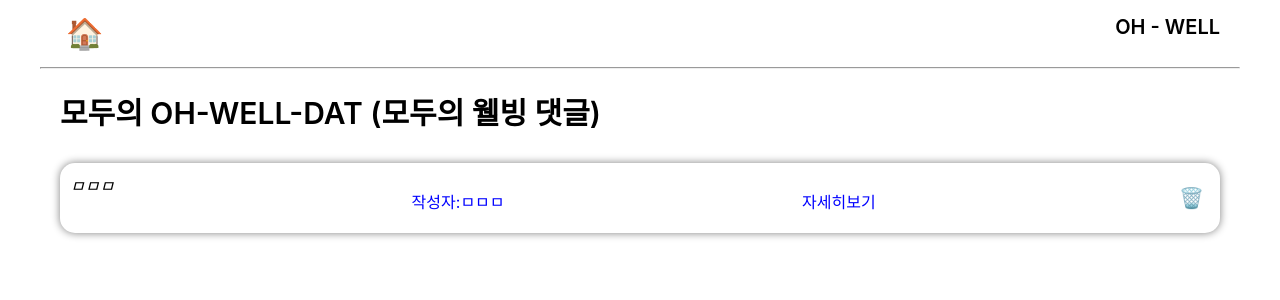
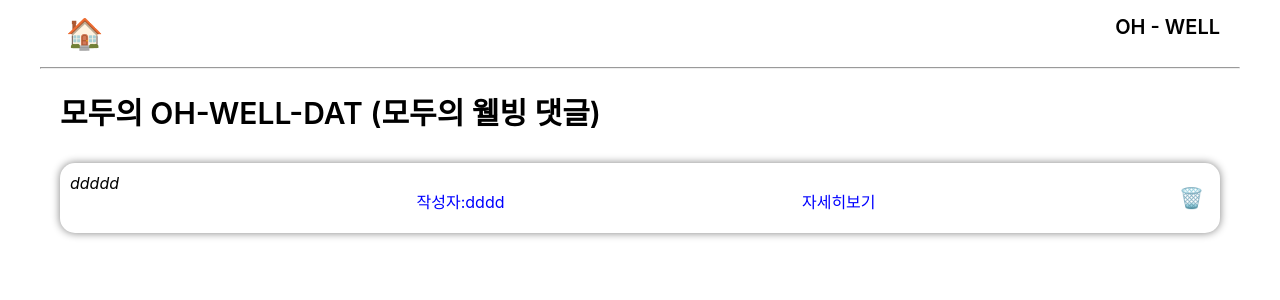
Before and after one commit to wyswhsl21/ohwellbeing, a React (Create React App) app: page /alldat in a window 1280 px wide. Shown: the top 300 px of the page. Built offline with nearby package versions, Linux system fonts and the light colour scheme; data requests are answered from the project's data file.

Commit message:
커밋#1

```diff
--- a/db.json
+++ b/db.json
@@ -1,22 +1,10 @@
 {
   "ohwell": [
     {
-      "id": 1,
-      "title": "ㅁㅁㅁ",
-      "nickname": "ㅁㅁㅁ",
-      "memo": "ㅁㅁㅁㅁ",
-      "dadats": [
-        {
-          "nickname": "안녕",
-          "memo": "asdasd",
-          "id": 3
-        },
-        {
-          "nickname": "ㅌㅌㅌ",
-          "memo": "asdsd",
-          "id": 4
-        }
-      ]
+      "title": "ddddd",
+      "nickname": "dddd",
+      "memo": "ㅇㅇㅇㅇㅇㅇㅋㅋㅋ",
+      "id": 1
     }
   ]
 }
--- a/src/components/moreInfo.jsx
+++ b/src/components/moreInfo.jsx
@@ -12,7 +12,7 @@ const MoreInfo = () => {
   const ohwell = useSelector((state) => state.ohsiks.ohwell);
   const dispatch = useDispatch();
   const [edit, setEdit] = useState(false);
-  const [update, setUpdate] = useState("");
+  const [update, setUpdate] = useState(ohwell.memo);
   console.log(update);
 
   const onClickUpdateHandler = () => {
@@ -21,7 +21,6 @@ const MoreInfo = () => {
     }
     dispatch(__updateOhwells({ ...ohwell, memo: update }));
     setEdit(false);
-    setUpdate("");
   };
 
   useEffect(() => {
--- a/src/mytools/instance.js
+++ b/src/mytools/instance.js
@@ -1,26 +1,23 @@
-import axios from 'axios';
+import axios from "axios";
 
 const instance = axios.create({
-  baseURL: 'http://localhost:3001',
+  baseURL: "http://localhost:3001",
 });
 
 //ohwell instance Api 추가# 사용법 ex)  const data = await ohwellApi.getTodo();
 //사용 하다보면 익숙해질거에요 *^^*
 export const ohwellApi = {
-  getOhwell: () => instance.get('/ohwell'), //각각의 get,post,delete,patch입니다!
+  getOhwell: () => instance.get("/ohwell"), //각각의 get,post,delete,patch입니다!
   getOhwells: (arg) => instance.get(`/ohwell/${arg}`), //각각의 get,post,delete,patch입니다!
-  postOhwell: (ohwell) => instance.post('/ohwell', ohwell),
+  postOhwell: (ohwell) => instance.post("/ohwell", ohwell),
   deleteOhwell: (ohwellId) => instance.delete(`/ohwell/${ohwellId}`),
-  patchOhwell: (ohwellId, payload) =>
-    instance.patch(`/ohwell/${ohwellId}`, { memo: payload }),
+  patchOhwell: (ohwellId, edit) =>
+    instance.patch(`/ohwell/${ohwellId}`, { memo: edit }),
 };
 
 export const dadatApi = {
-  getDadat: () => instance.get('/dadats'),
-  postDadat: (dadat) => instance.post('/dadats', dadat),
+  getDadat: () => instance.get("/dadats"),
+  postDadat: (dadat) => instance.post("/dadats", dadat),
   deleteDadat: (dadatId) => instance.delete(`/dadats/${dadatId}`),
-  // 주소를 보내줌 -> 백엔드 라우터에서 주소를 받아준다
-  // 바꿀 새로운 데이터를 보내주어야 한다(두번째 인자로 보내줌)
-  patchDadat: ({ ohwellId, newComments }) =>
-    instance.patch(`/ohwell/${ohwellId}`, { dadats: newComments }),
+  patchDadat: (dadatId, edit) => instance.patch(`/dadats/${dadatId}`, edit),
 };
```
